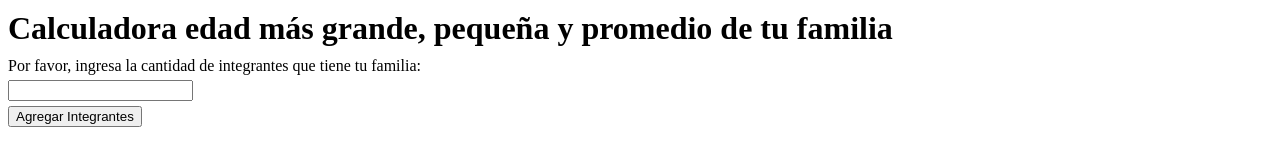
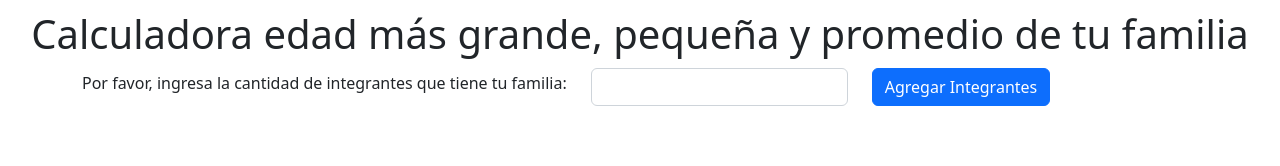
Before and after one commit to Juansebayala/clase-11-tarea, a website: page index.html in a window 1280 px wide. Drawn offline with nearby package versions, Linux system fonts and the light colour scheme.

Commit message:
Agrega dependencias bootstrap y cypress

```diff
--- a/index.html
+++ b/index.html
@@ -4,6 +4,7 @@
 	<meta charset="UTF-8">
 	<meta name="viewport" content="width=device-width, initial-scale=1.0">
 	<title>Tarea 1</title>
+	<link rel="stylesheet" href="node_modules/bootstrap/dist/css/bootstrap.min.css">
 	<link rel="stylesheet" href="src/css/styles.css">
 </head>
 <body>
```
Also changed, not shown: package.json (added, +25 -0 lines), 1 other file.
